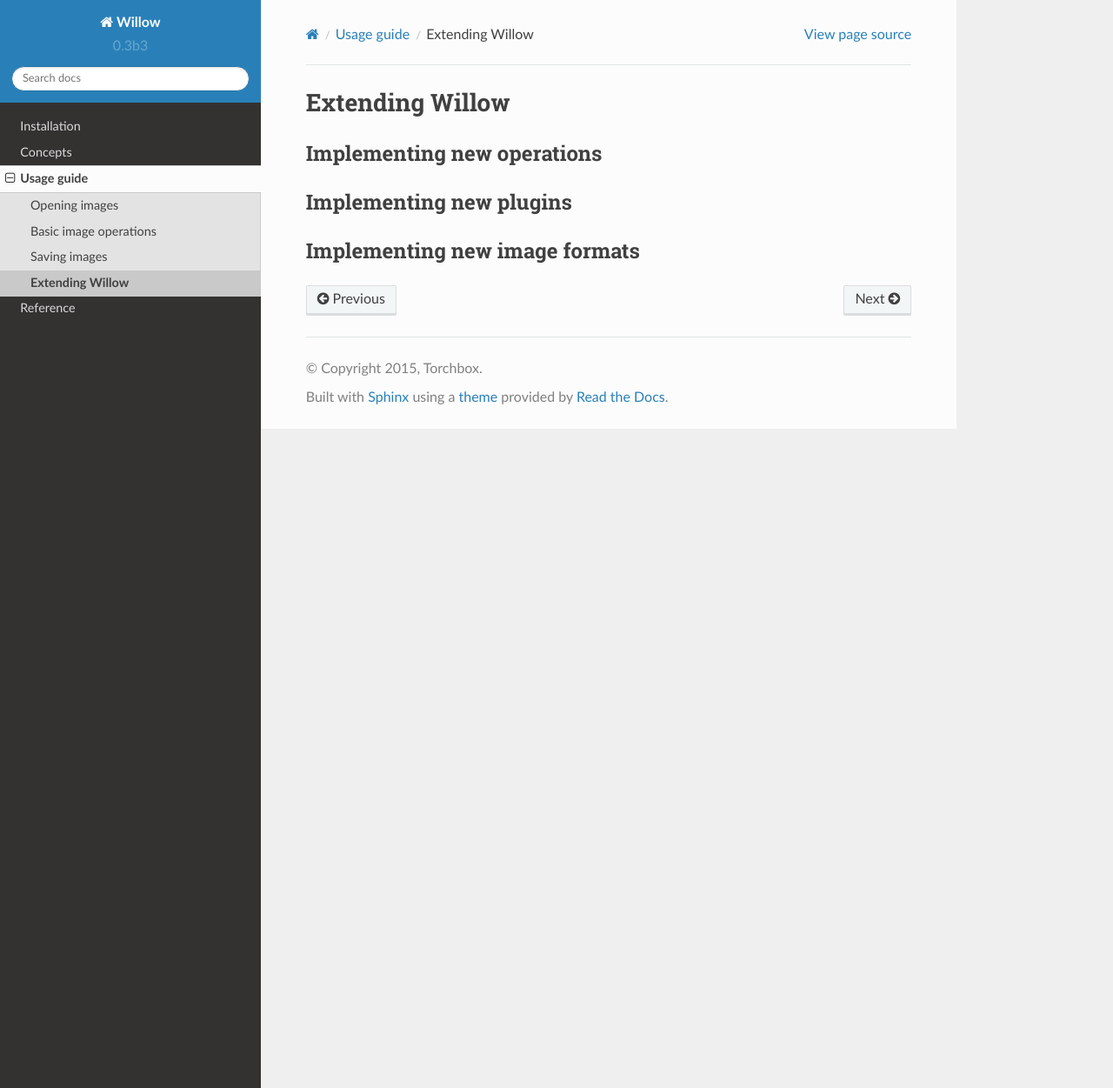
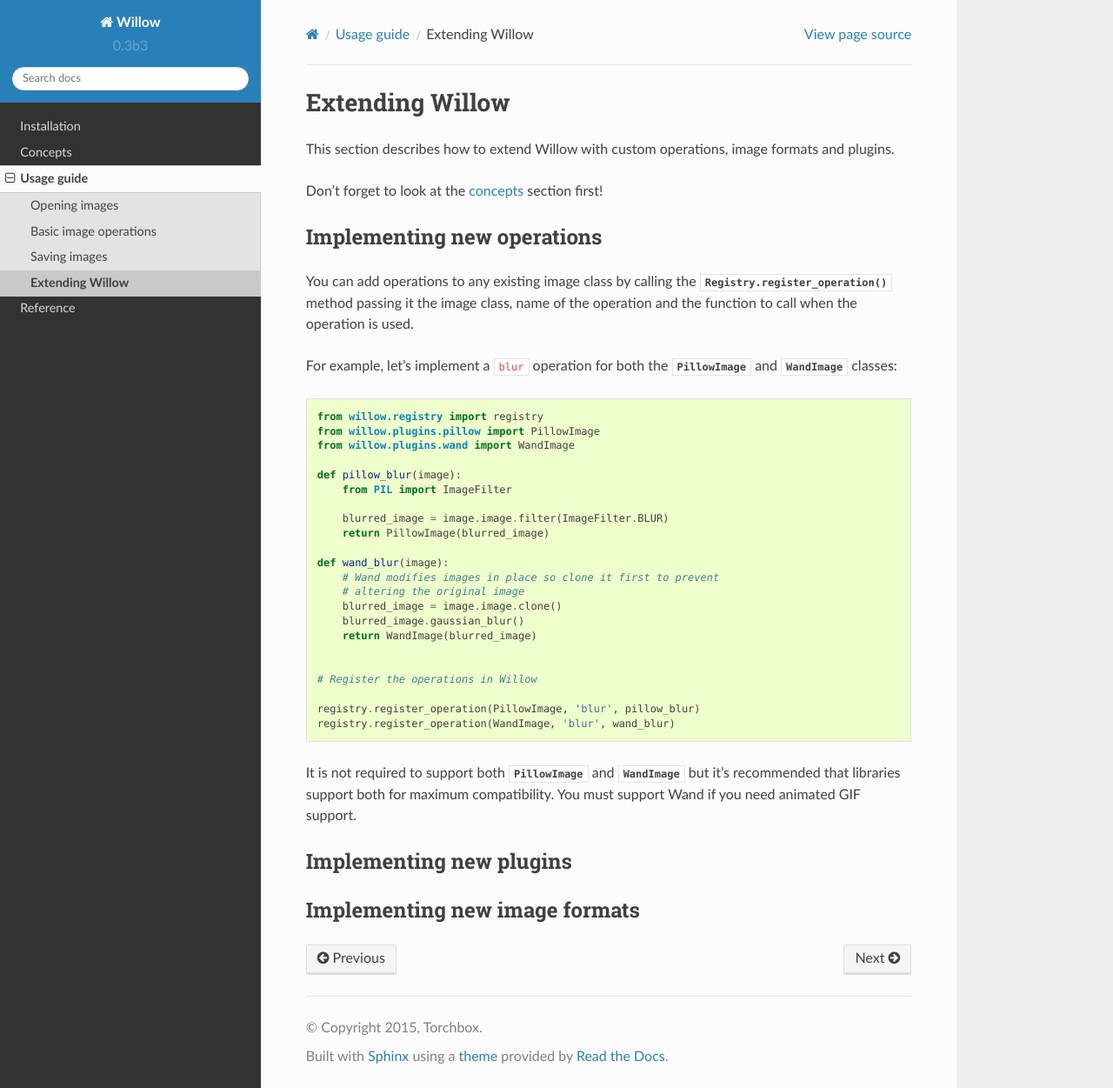
Before and after one commit to wagtail/Willow, a Sphinx documentation site: the page built from docs/guide/extend.rst, in a window 1280 px wide and 1251 px high. Shown: the whole window at 87% size. Built offline with Sphinx 7.4.7 and the Read the Docs theme 2.0.0, drawn with Linux system fonts in a browser that asks for light colours.

Commit message:
Implementing new operations docs

```diff
--- a/docs/guide/extend.rst
+++ b/docs/guide/extend.rst
@@ -1,8 +1,51 @@
 Extending Willow
 ================
 
+This section describes how to extend Willow with custom operations, image formats
+and plugins.
+
+Don't forget to look at the :doc:`concepts </concepts>` section first!
+
 Implementing new operations
 ---------------------------
+
+You can add operations to any existing image class by calling the
+:meth:`Registry.register_operation` method passing it the image class, name of
+the operation and the function to call when the operation is used.
+
+For example, let's implement a ``blur`` operation for both the
+:class:`~willow.plugins.pillow.PillowImage` and :class:`~willow.plugins.wand.WandImage`
+classes:
+
+.. code-block:: python
+
+    from willow.registry import registry
+    from willow.plugins.pillow import PillowImage
+    from willow.plugins.wand import WandImage
+
+    def pillow_blur(image):
+        from PIL import ImageFilter
+
+        blurred_image = image.image.filter(ImageFilter.BLUR)
+        return PillowImage(blurred_image)
+
+    def wand_blur(image):
+        # Wand modifies images in place so clone it first to prevent
+        # altering the original image
+        blurred_image = image.image.clone()
+        blurred_image.gaussian_blur()
+        return WandImage(blurred_image)
+
+
+    # Register the operations in Willow
+
+    registry.register_operation(PillowImage, 'blur', pillow_blur)
+    registry.register_operation(WandImage, 'blur', wand_blur)
+
+It is not required to support both :class:`~willow.plugins.pillow.PillowImage`
+and :class:`~willow.plugins.wand.WandImage` but it's recommended that libraries
+support both for maximum compatibility. You must support Wand if you need
+animated GIF support.
 
 Implementing new plugins
 ------------------------
```
